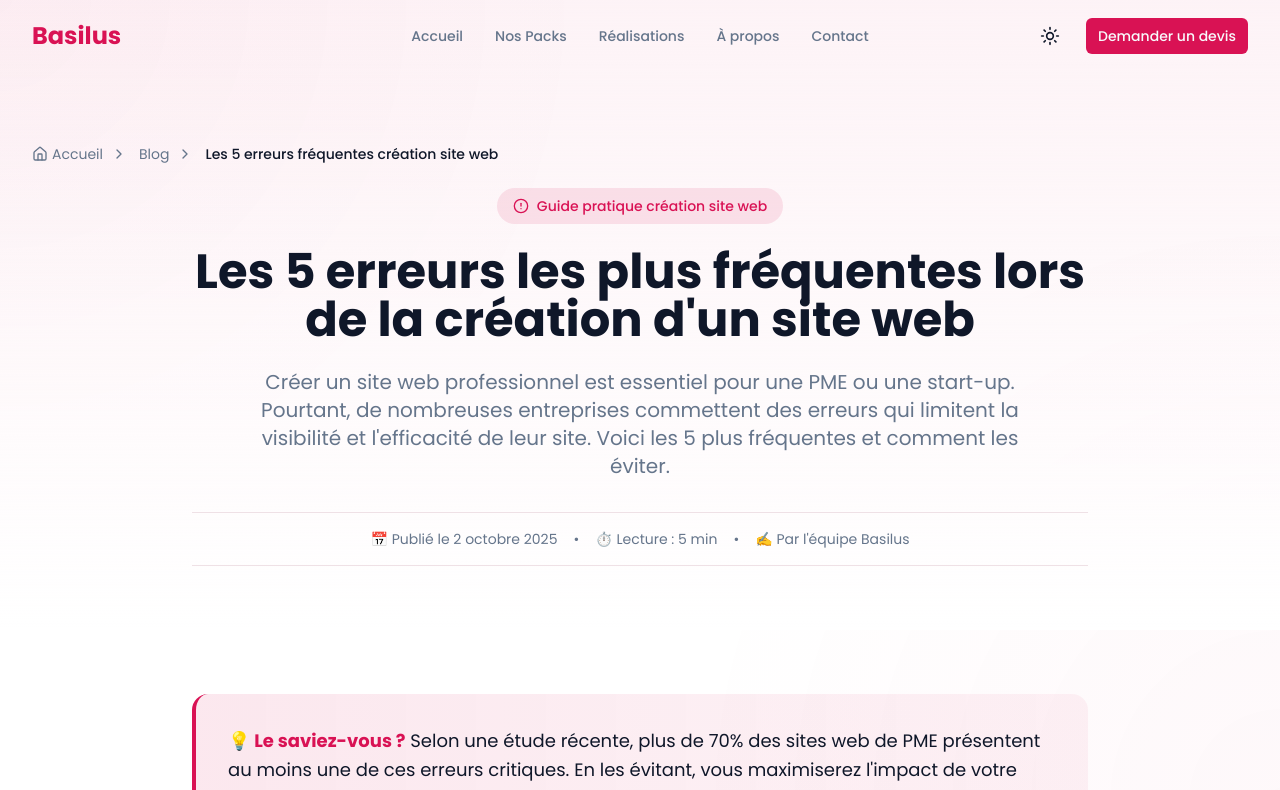
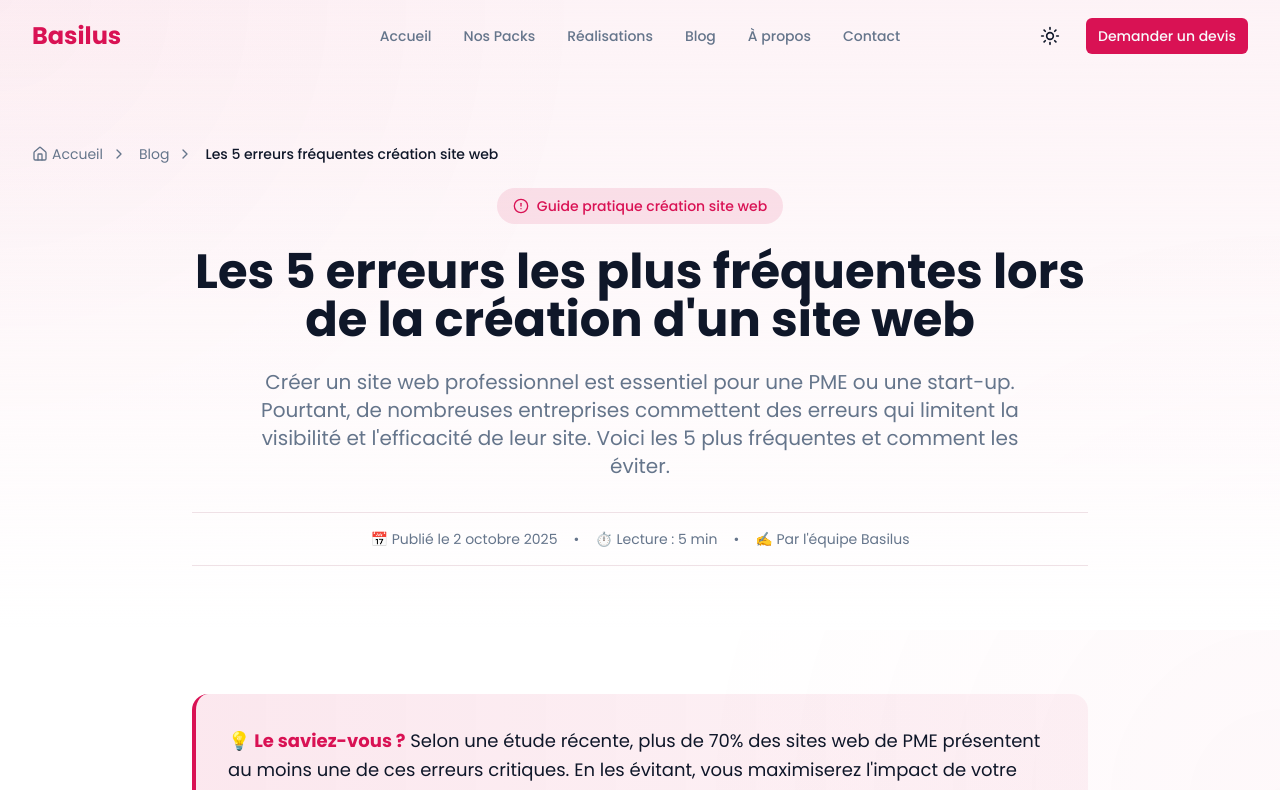
Before and after one commit to xertyde/basilus, a Next.js app: page /blog/erreurs-sites in a window 1280 px wide. Shown: the top 790 px of the page. Built offline with nearby package versions, Linux system fonts and the light colour scheme.

Commit message:
Add 'Blog' navigation link to header component for improved site navigation

```diff
--- a/components/layout/header.tsx
+++ b/components/layout/header.tsx
@@ -11,6 +11,7 @@ const navigation = [
   { name: 'Accueil', href: '/' },
   { name: 'Nos Packs', href: '/packs' },
   { name: 'Réalisations', href: '/realisations' },
+  { name: 'Blog', href: '/blog/erreurs-sites' },
   { name: 'À propos', href: '/a-propos' },
   { name: 'Contact', href: '/contact' },
 ]
```
